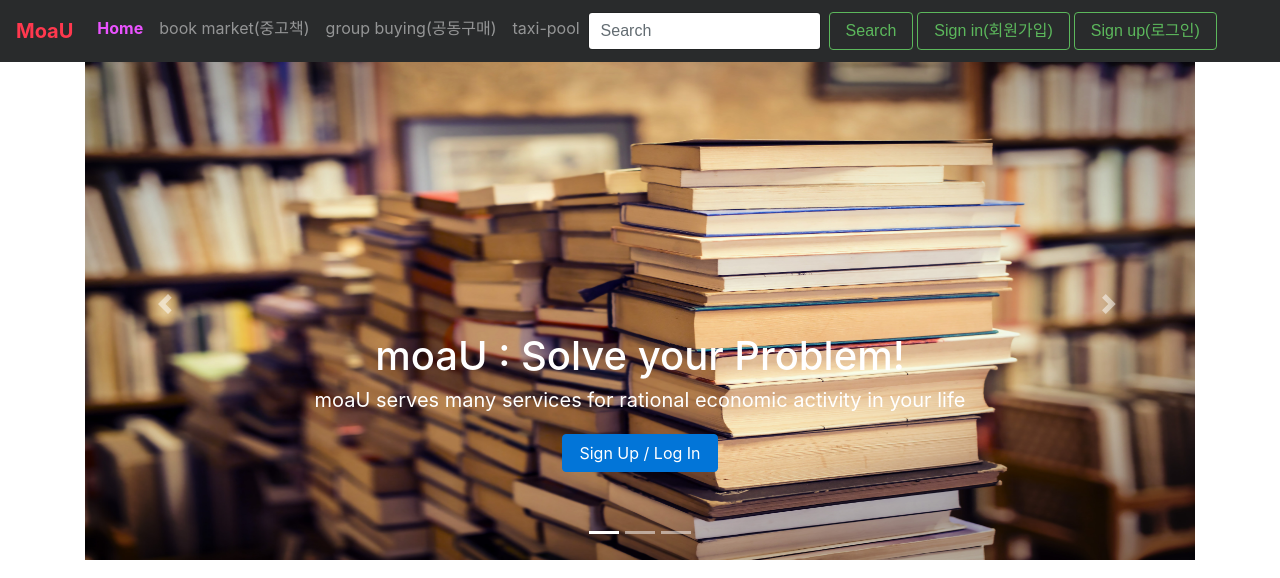
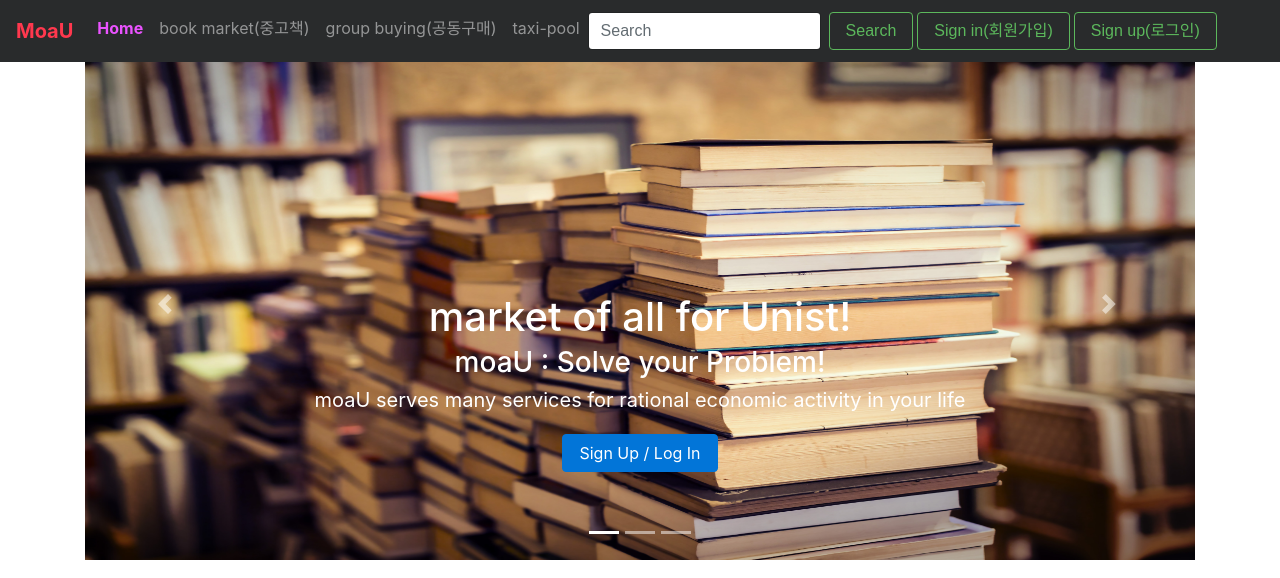
Before and after one commit to wowSH/DB_project, a Django app: template home/templates/home/index_eng.html in a window 1280 px wide. Shown: the top 578 px of the page. Run offline with Django 3.2, Linux system fonts and the light colour scheme; the template is opened without the code that fills it, so the values that code supplies are empty; some libraries are stand-ins or nearby versions.

Commit message:
영어 홈도 수정 완료

```diff
--- a/home/templates/home/index_eng.html
+++ b/home/templates/home/index_eng.html
@@ -14,9 +14,10 @@
         <div class="carousel-item active">
           <img class="first-slide" src="{% static 'home/images/carousel_1.jpg' %}" alt="First slide">
           <div class="container">
-            <div class="carousel-caption d-none d-md-block">
-              <h1> moaU : Solve your Problem! </h1>
-              <p> moaU serves many services for rational economic activity in your life </p>
+            <div class="carousel-caption d-none d-sm-block">
+              <h1> <span class="red">m</span>arket <span class="red">o</span>f <span class="red">a</span>ll for <span class="red">U</span>nist! </h1>
+              <h3> moaU : Solve your Problem! </h3>
+              <p class="hidden-xs"> moaU serves many services for rational economic activity in your life </p>
               <p><a class="btn btn-md btn-primary" href="#" role="button">Sign Up / Log In</a></p>
             </div>
           </div>
@@ -24,9 +25,10 @@
         <div class="carousel-item">
           <img class="second-slide" src="{% static 'home/images/carousel_2.jpeg' %}" alt="Second slide">
           <div class="container">
-            <div class="carousel-caption d-none d-md-block">
-              <h1> moaU : Check out all three services! </h1>
-              <p> MoaU serves Bbook market, Recruitment of group buying members, Recruitment of taxi share </p>
+            <div class="carousel-caption d-none d-sm-block">
+              <h1> <span class="red">m</span>arket <span class="red">o</span>f <span class="red">a</span>ll for <span class="red">U</span>nist! </h1>
+              <h3> moaU : Check out all three services! </h3>
+              <p class="hidden-xs"> MoaU serves Bbook market, Recruitment of group buying members, Recruitment of taxi share </p>
               <p><a class="btn btn-md btn-primary" href="#" role="button">Sign Up / Log In</a></p>
             </div>
           </div>
@@ -34,9 +36,10 @@
         <div class="carousel-item">
           <img class="third-slide" src="{% static 'home/images/carousel_3.jpg' %}" alt="Third slide">
           <div class="container">
-            <div class="carousel-caption d-none d-md-block">
-              <h1> moaU : All services are serveed free of charge! </h1>
-              <p> Mobile arlam messaging service is available for all functions </p>
+            <div class="carousel-caption d-none d-sm-block">
+              <h1> <span class="red">m</span>arket <span class="red">o</span>f <span class="red">a</span>ll for <span class="red">U</span>nist! </h1>
+              <h3> moaU : All services are serveed free of charge! </h3>
+              <p class="hidden-xs"> Mobile arlam messaging service is available for all functions </p>
               <p><a class="btn btn-md btn-primary" href="#" role="button">Sign Up / Log In</a></p>
             </div>
           </div>
--- a/home/views.py
+++ b/home/views.py
@@ -4,5 +4,5 @@ from django.http import HttpResponse
 # Create your views here.
 def index(request):
 
-    return render(request, 'home/index.html')
-    # return render(request, 'home/index_eng.html')
+    # return render(request, 'home/index.html')
+    return render(request, 'home/index_eng.html')
```
